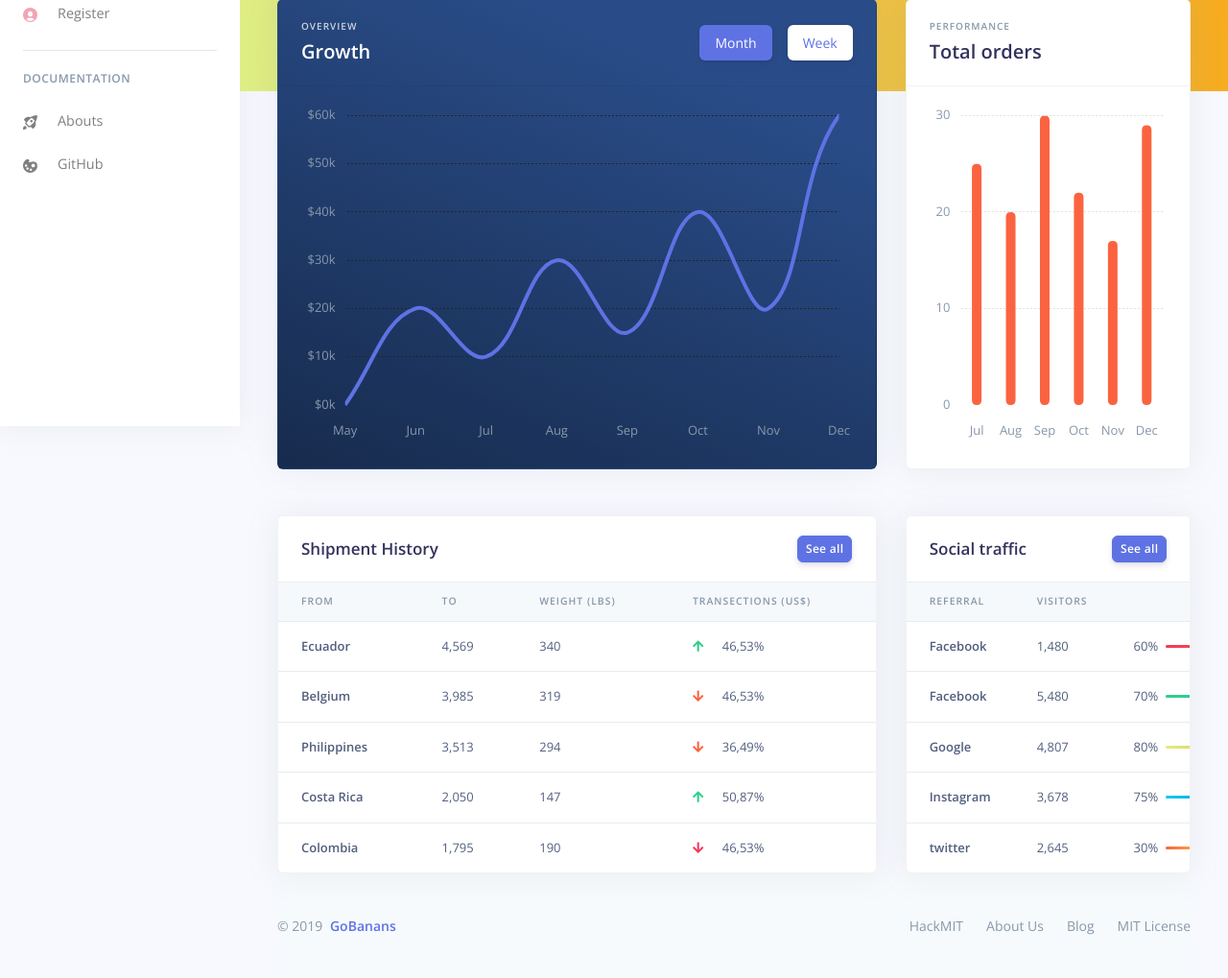
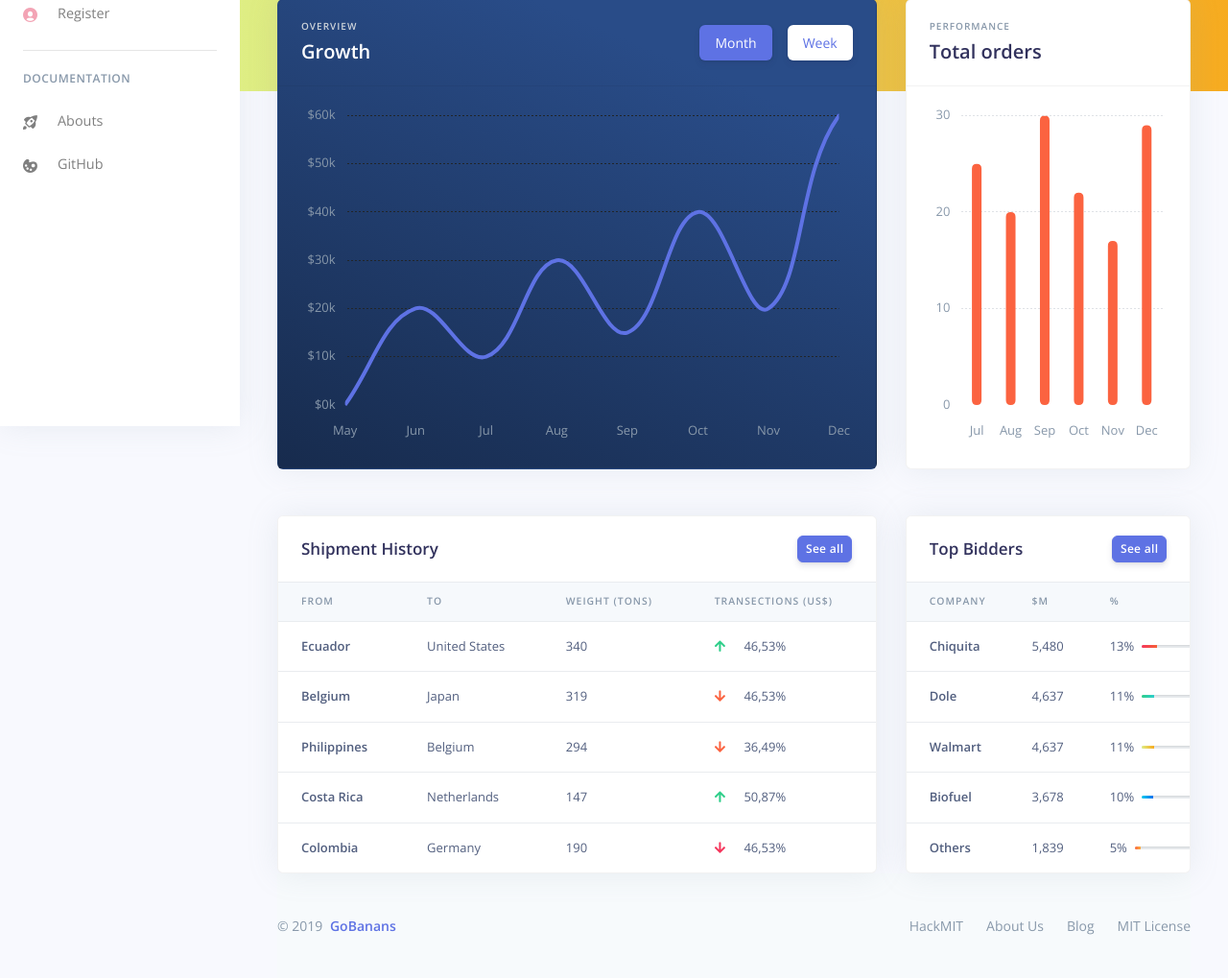
Before and after one commit to lizzij/HackMIT, a Flask app: page / in a window 1280 px wide. Shown: the part 356-1375 px from the top of the page at 96% size. Run offline with Flask 2, Linux system fonts and the light colour scheme; some libraries are stand-ins or nearby versions.

Commit message:
main dashboard data

```diff
--- a/flaskr/templates/index.html
+++ b/flaskr/templates/index.html
@@ -406,7 +406,7 @@
                   <tr>
                     <th scope="col">From</th>
                     <th scope="col">To</th>
-                    <th scope="col">Weight (lbs)</th>
+                    <th scope="col">Weight (tons)</th>
                     <th scope="col">Transections (US$)</th>
                   </tr>
                 </thead>
@@ -416,7 +416,7 @@
                       Ecuador
                     </th>
                     <td>
-                      4,569
+                      United States
                     </td>
                     <td>
                       340
@@ -430,7 +430,7 @@
                       Belgium
                     </th>
                     <td>
-                      3,985
+                      Japan
                     </td>
                     <td>
                       319
@@ -444,7 +444,7 @@
                       Philippines
                     </th>
                     <td>
-                      3,513
+                      Belgium
                     </td>
                     <td>
                       294
@@ -458,7 +458,7 @@
                       Costa Rica
                     </th>
                     <td>
-                      2,050
+                      Netherlands
                     </td>
                     <td>
                       147
@@ -472,7 +472,7 @@
                       Colombia
                     </th>
                     <td>
-                      1,795
+                      Germany
                     </td>
                     <td>
                       190
@@ -491,7 +491,7 @@
             <div class="card-header border-0">
               <div class="row align-items-center">
                 <div class="col">
-                  <h3 class="mb-0">Social traffic</h3>
+                  <h3 class="mb-0">Top Bidders</h3>
                 </div>
                 <div class="col text-right">
                   <a href="#!" class="btn btn-sm btn-primary">See all</a>
@@ -503,25 +503,25 @@
               <table class="table align-items-center table-flush">
                 <thead class="thead-light">
                   <tr>
-                    <th scope="col">Referral</th>
-                    <th scope="col">Visitors</th>
-                    <th scope="col"></th>
+                    <th scope="col">Company</th>
+                    <th scope="col">$M</th>
+                    <th scope="col">%</th>
                   </tr>
                 </thead>
                 <tbody>
                   <tr>
                     <th scope="row">
-                      Facebook
+                      Chiquita
                     </th>
                     <td>
-                      1,480
+                      5,480
                     </td>
                     <td>
                       <div class="d-flex align-items-center">
-                        <span class="mr-2">60%</span>
+                        <span class="mr-2">13%</span>
                         <div>
                           <div class="progress">
-                            <div class="progress-bar bg-gradient-danger" role="progressbar" aria-valuenow="60" aria-valuemin="0" aria-valuemax="100" style="width: 60%;"></div>
+                            <div class="progress-bar bg-gradient-danger" role="progressbar" aria-valuenow="13" aria-valuemin="0" aria-valuemax="100" style="width: 13%;"></div>
                           </div>
                         </div>
                       </div>
@@ -529,17 +529,17 @@
                   </tr>
                   <tr>
                     <th scope="row">
-                      Facebook
+                      Dole
                     </th>
                     <td>
-                      5,480
+                      4,637
                     </td>
                     <td>
                       <div class="d-flex align-items-center">
-                        <span class="mr-2">70%</span>
+                        <span class="mr-2">11%</span>
                         <div>
                           <div class="progress">
-                            <div class="progress-bar bg-gradient-success" role="progressbar" aria-valuenow="70" aria-valuemin="0" aria-valuemax="100" style="width: 70%;"></div>
+                            <div class="progress-bar bg-gradient-success" role="progressbar" aria-valuenow="11" aria-valuemin="0" aria-valuemax="100" style="width: 11%;"></div>
                           </div>
                         </div>
                       </div>
@@ -547,17 +547,17 @@
                   </tr>
                   <tr>
                     <th scope="row">
-                      Google
+                      Walmart
                     </th>
                     <td>
-                      4,807
+                      4,637
                     </td>
                     <td>
                       <div class="d-flex align-items-center">
-                        <span class="mr-2">80%</span>
+                        <span class="mr-2">11%</span>
                         <div>
                           <div class="progress">
-                            <div class="progress-bar bg-gradient-primary" role="progressbar" aria-valuenow="80" aria-valuemin="0" aria-valuemax="100" style="width: 80%;"></div>
+                            <div class="progress-bar bg-gradient-primary" role="progressbar" aria-valuenow="11" aria-valuemin="0" aria-valuemax="100" style="width: 11%;"></div>
                           </div>
                         </div>
                       </div>
@@ -565,17 +565,17 @@
                   </tr>
                   <tr>
                     <th scope="row">
-                      Instagram
+                      Biofuel
                     </th>
                     <td>
                       3,678
                     </td>
                     <td>
                       <div class="d-flex align-items-center">
-                        <span class="mr-2">75%</span>
+                        <span class="mr-2">10%</span>
                         <div>
                           <div class="progress">
-                            <div class="progress-bar bg-gradient-info" role="progressbar" aria-valuenow="75" aria-valuemin="0" aria-valuemax="100" style="width: 75%;"></div>
+                            <div class="progress-bar bg-gradient-info" role="progressbar" aria-valuenow="10" aria-valuemin="0" aria-valuemax="100" style="width: 10%;"></div>
                           </div>
                         </div>
                       </div>
@@ -583,17 +583,17 @@
                   </tr>
                   <tr>
                     <th scope="row">
-                      twitter
+                      Others
                     </th>
                     <td>
-                      2,645
+                      1,839
                     </td>
                     <td>
                       <div class="d-flex align-items-center">
-                        <span class="mr-2">30%</span>
+                        <span class="mr-2">5%</span>
                         <div>
                           <div class="progress">
-                            <div class="progress-bar bg-gradient-warning" role="progressbar" aria-valuenow="30" aria-valuemin="0" aria-valuemax="100" style="width: 30%;"></div>
+                            <div class="progress-bar bg-gradient-warning" role="progressbar" aria-valuenow="5" aria-valuemin="0" aria-valuemax="100" style="width: 5%;"></div>
                           </div>
                         </div>
                       </div>
```
